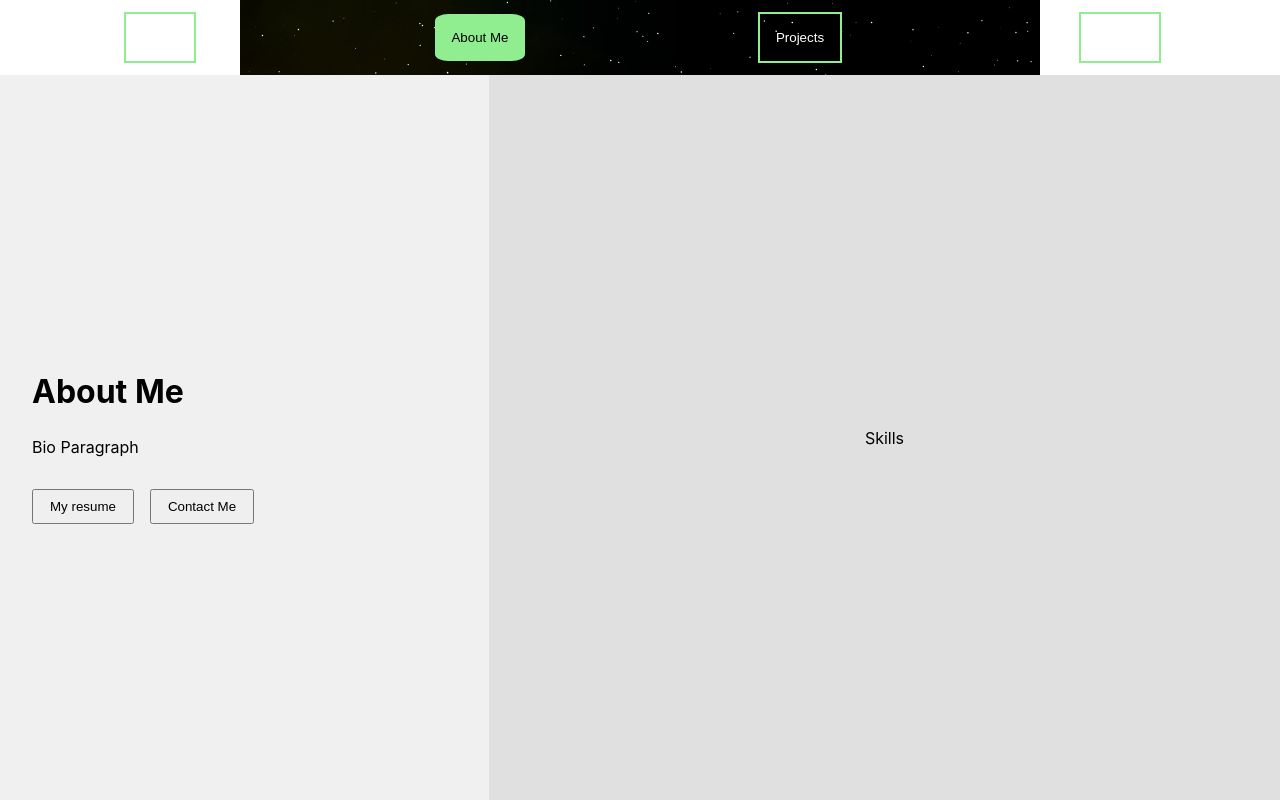
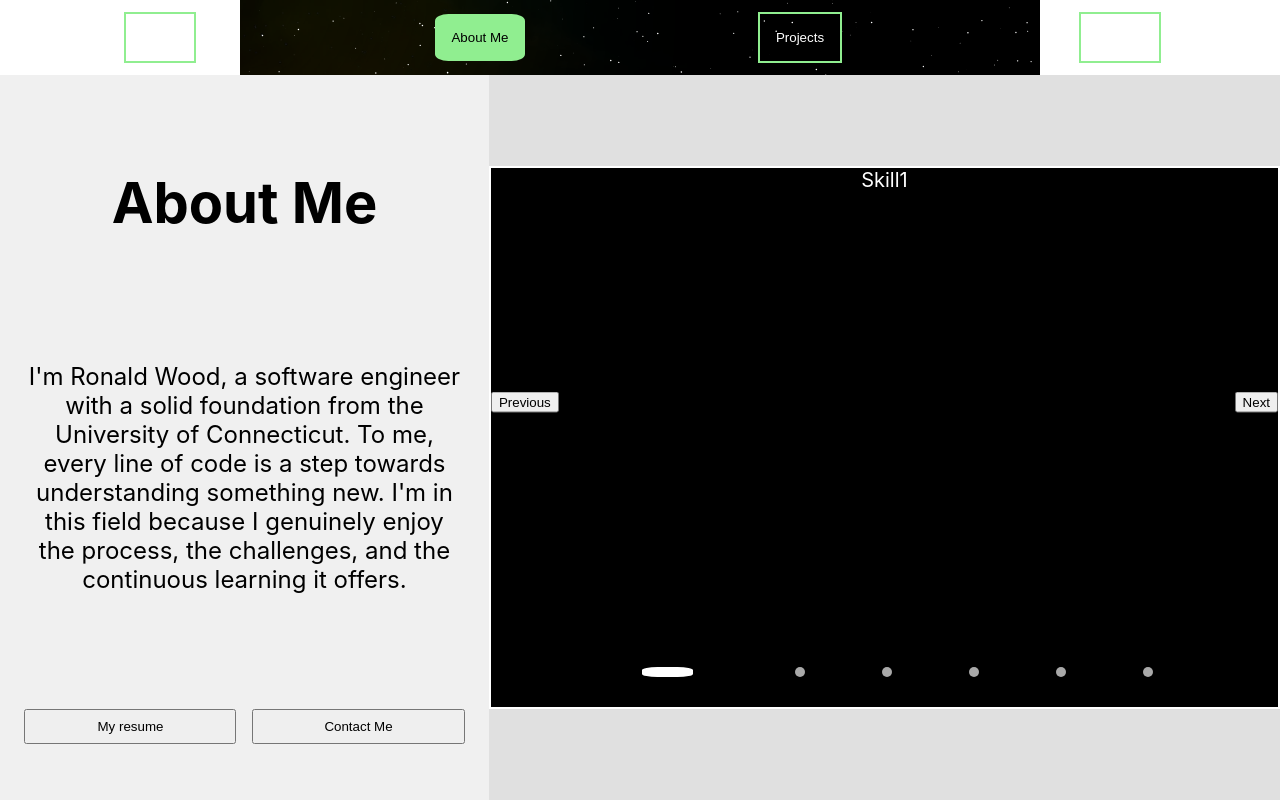
Before and after one commit to raw1218/Portfolio, a React (Create React App) app: page / in a window 1280 px wide. Both pictures are taken after a click on the button "About Me". Built offline with nearby package versions, Linux system fonts and the light colour scheme.

Commit message:
About Page v1

```diff
--- a/src/landing_page/AboutPage/AboutPage2.css
+++ b/src/landing_page/AboutPage/AboutPage2.css
@@ -10,10 +10,18 @@
 .about-page-left-section {
     display: flex;
     flex-direction: column;
-    justify-content: center; /* Centering content vertically */
-    align-items: start; /* Aligning content to the left */
-    padding: 2rem; /* Some space around content */
+
+
+
     background-color: #f0f0f0; /* Placeholder color */
+}
+
+.spacer {
+    flex-grow: 1;  /* This will take up 1 part of the available space */
+}
+
+.spacer.large {
+    flex-grow: 1.618;  /* This will take up 1.618 parts of the available space */
 }
 
 .about-page-right-section {
@@ -26,10 +34,139 @@
 .bio-buttons {
     display: flex;
     gap: 1rem; /* Space between buttons */
-    margin-top: 1rem; /* Space above the buttons */
+    align-content: center;
+    justify-items: center;
+    padding: 0 5%;
 }
 
 .resume-button, .contact-button {
     /* Add your individual button styling here */
     padding: 0.5rem 1rem;
+    flex: 1;
 }
+
+
+.skill-carousel-wrapper{
+    flex: 1;
+    height: 75%;
+    width: 100%;
+    background-color: black;
+}
+
+
+
+.about-page-left-section h1{
+    font-size: 350%;
+}
+
+.about-page-left-section p{
+    font-size: 150%;
+    padding: 0 5%;
+}
+
+
+
+.skills-wrapper {
+
+    font-size: 20px;
+    color: white;
+    border: white solid 2px;
+
+    box-sizing: border-box;
+    display: grid;
+    grid-template-columns: 1fr;
+    grid-template-rows: 1fr 0.15fr;
+    width: 100%;
+    height:100%;
+    align-self: center;
+}
+
+
+.skills-display-wrapper {
+    display: flex;
+    justify-content: space-between; /* This will push the children apart */
+    align-items: center; /* This will vertically center the children */
+    position: relative;
+
+}
+
+
+
+.prev-button, .next-button {
+    position: absolute;
+    top: 50%;
+    transform: translateY(-50%);
+    z-index: 10;
+    /* ... other styles ... */
+}
+
+.prev-button {
+    left: 0;
+}
+
+.next-button {
+    right: 0;
+}
+
+.skills-display{
+
+    box-sizing: border-box;
+    width: 100%;
+    height: 100%;
+    z-index: 1;
+}
+
+.skills-progress{
+
+    box-sizing: border-box;
+    height: 100%;
+    display: flex;
+    justify-content: center;
+    align-items: center;
+
+
+}
+
+
+
+
+
+.carousel {
+    position: relative;
+    width: 100%;
+    text-align: center;
+  }
+
+
+
+  .skill {
+    display: none;
+  }
+
+  .skill.active {
+    display: block;
+  }
+
+
+  .oval {
+    width: 10px;
+    height: 10px;
+    border-radius: 50%;
+    background-color: darkgrey;
+    margin: 0 3vw;
+
+
+
+    transition: width 0.3s, border-radius 0.3s, background-color 0.3s, margin 0.3s
+  }
+
+  .oval.expanded {
+    width: 4vw;
+    margin: 0 5vw;
+    border-radius: 30%;
+    background-color: white;
+  }
+
+  .btn-prev, .btn-next {
+    margin: 10px;
+  }
--- a/src/landing_page/AboutPage/AboutPage2.js
+++ b/src/landing_page/AboutPage/AboutPage2.js
@@ -1,5 +1,6 @@
 import React from 'react'
 import './AboutPage2.css'
+import Skills from './Skills'
 function AboutPage2() {
 
 
@@ -8,18 +9,23 @@ function AboutPage2() {
   return (
     <div className='about-page-wrapper-fullscreen'>
         <div className='about-page-left-section'>
+            <div className="spacer"></div>
             <h1>About Me</h1>
-            <p>Bio Paragraph</p>
+            <div className="spacer large"></div>
+            <p>{"I'm Ronald Wood, a software engineer with a solid foundation from the University of Connecticut. To me, every line of code is a step towards understanding something new. I'm in this field because I genuinely enjoy the process, the challenges, and the continuous learning it offers."}</p>
+            <div className="spacer large"></div>
             <div className='bio-buttons'>
                 <button className='resume-button'>My resume</button>
                 <button className='contact-button'>Contact Me</button>
             </div>
+            <div className="spacer"></div>
         </div>
+
 
 
         <div className='about-page-right-section'>
             <div className='skill-carousel-wrapper'>
-                Skills
+                <Skills/>
             </div>
         </div>
     </div>
--- a/src/landing_page/AboutPage/Skills.js
+++ b/src/landing_page/AboutPage/Skills.js
@@ -1,5 +1,5 @@
 import React, { useState } from 'react';
-import './AboutPage.css';
+import './AboutPage2.css';
 
 function Skills() {
 
```
